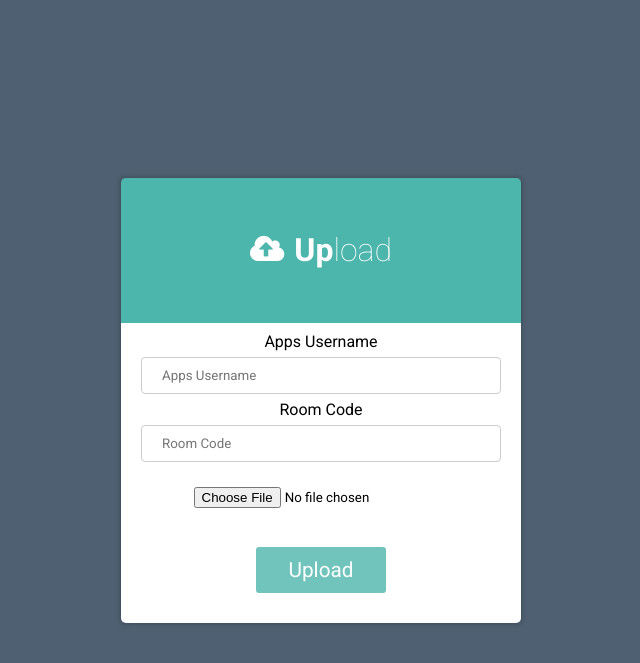
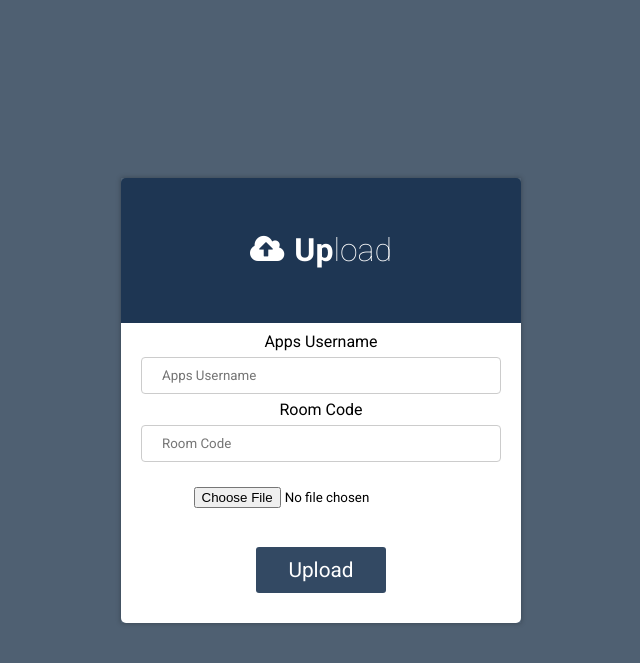
Before and after one commit to shakijmahamud10/Upload-File-and-Fetch-Data, a PHP site: page /upload.php in a window 1280 px wide. Shown: the top 663 px of the page, without its empty margins (319-959 px from the left). Run offline with PHP 8.4, Linux system fonts and the light colour scheme.

Commit message:
change some attribute

```diff
--- a/style.css
+++ b/style.css
@@ -27,7 +27,7 @@ body {
 .file__upload .header {
     width: 100%;
     height: 145px;
-    background: #4db6ac;
+    background: #1e3653;
     padding: 20px;
     display: flex;
     justify-content: center;
@@ -83,7 +83,7 @@ body {
 }
 
 .btn {
-    background: #4db6ac;
+    background: #1e3653;
     border: none;
     outline: none;
     margin: 20px 0;
@@ -91,7 +91,7 @@ body {
     font-size: 1.3rem;
     color: #FFF;
     border-radius: 3px;
-    opacity: .8;
+    opacity: .9;
     cursor: pointer;
     transition: .3s;
 }
```
